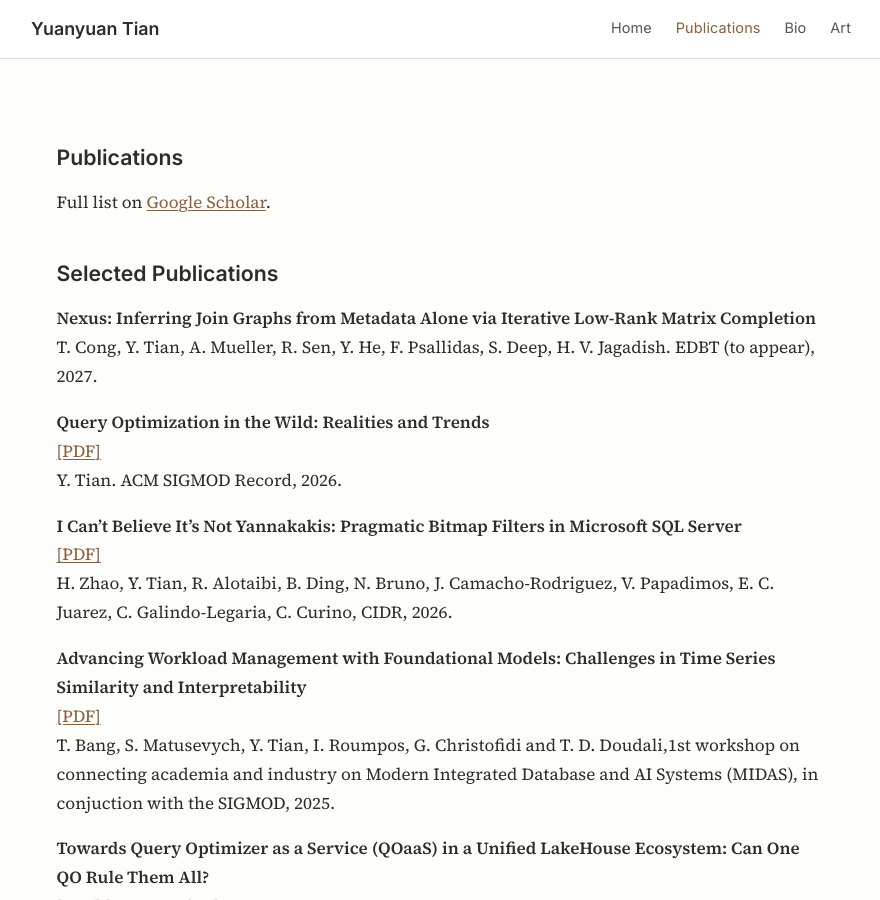
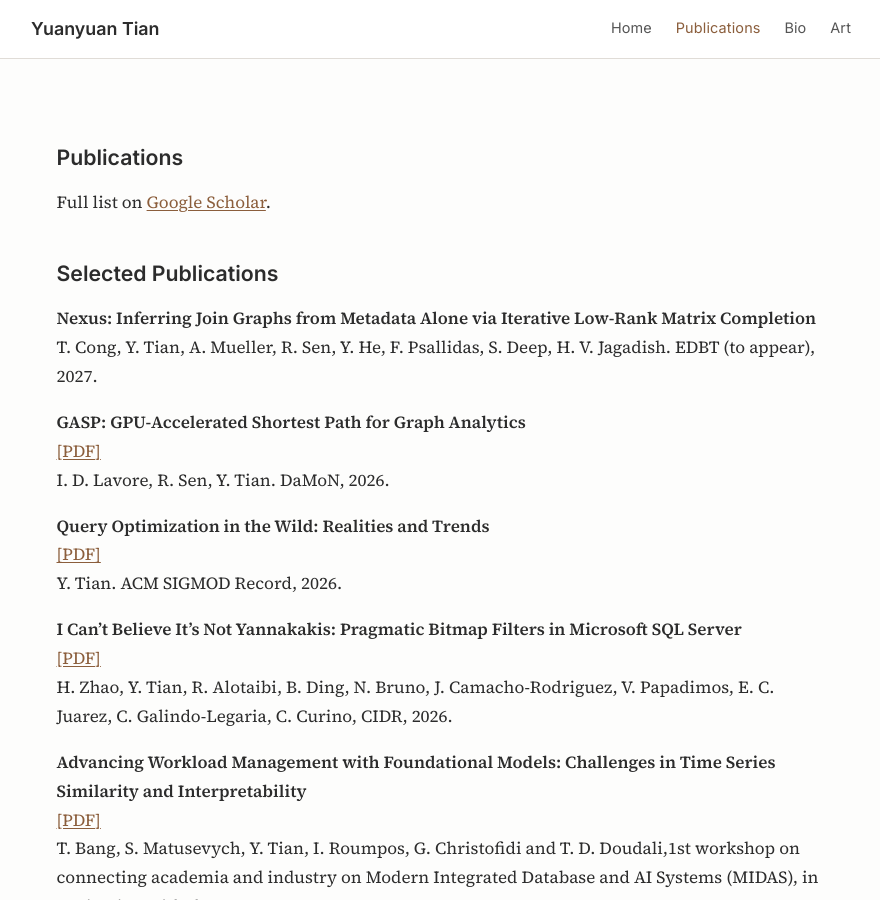
Before and after one commit to humming80/humming80.github.io, a Jekyll site: the page built from publication.md, in a window 1280 px wide and 900 px high. Shown: the whole window, without its empty margins (199-1079 px from the left). Built offline with Jekyll 4.4.1, drawn with Linux system fonts in a browser that asks for light colours.

Commit message:
add new publication

```diff
--- a/publication.md
+++ b/publication.md
@@ -12,6 +12,10 @@ Full list on [Google Scholar](https://scholar.google.com/citations?user=_XE_jhQA
 
 **Nexus: Inferring Join Graphs from Metadata Alone via Iterative Low-Rank Matrix Completion** \
 T. Cong, Y. Tian, A. Mueller, R. Sen, Y. He, F. Psallidas, S. Deep, H. V. Jagadish. EDBT (to appear), 2027.
+
+**GASP: GPU-Accelerated Shortest Path for Graph Analytics** \
+[\[PDF\]](https://dl.acm.org/doi/10.1145/3789237.3809122)\
+I. D. Lavore, R. Sen, Y. Tian. DaMoN, 2026.
 
 **Query Optimization in the Wild: Realities and Trends** \
 [\[PDF\]](https://sigmodrecord.org/publications/sigmodRecord/2606/pdfs/09_Industry_Tian.pdf)\
```
